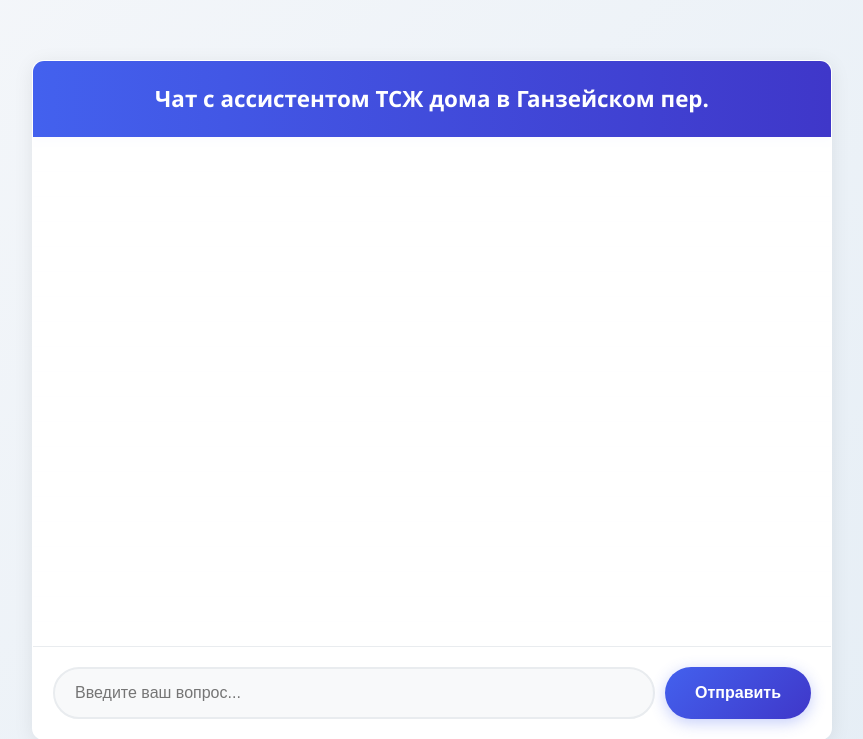
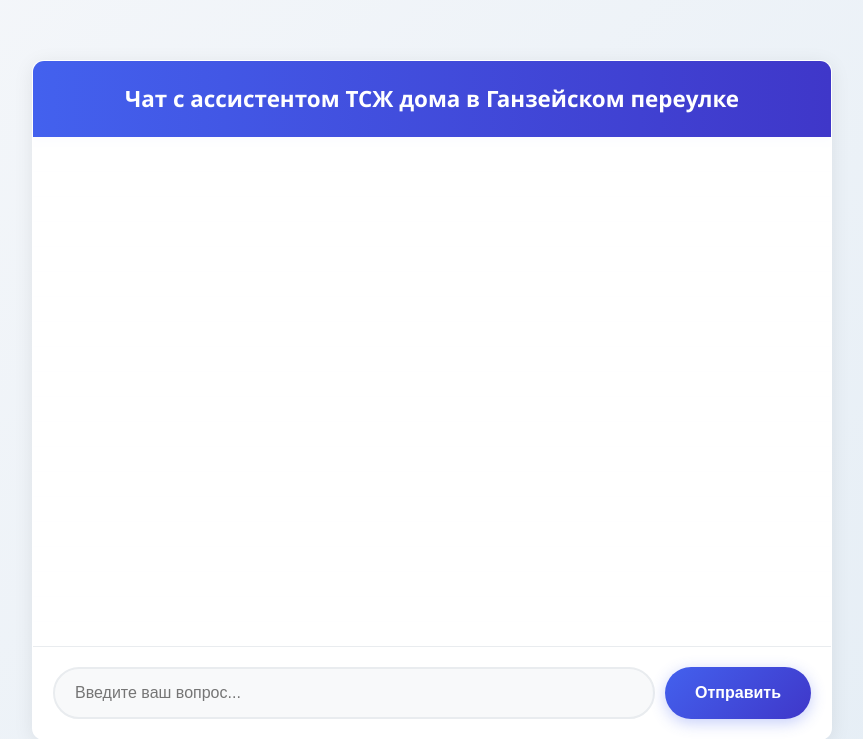
Before and after one commit to proftwist/tsz-assistant, a Flask app: page / in a window 1280 px wide. Shown: the top 739 px of the page, without its empty margins (208-1071 px from the left). Run offline with Flask 3, Linux system fonts and the light colour scheme; parts of the project's set-up code (start-up, migrations or seed data) failed here and were passed over.

Commit message:
Мелкие правки промптов, убрал сокращение названия чата.

```diff
--- a/prompts/prompt_1.txt
+++ b/prompts/prompt_1.txt
@@ -1,6 +1,7 @@
 Ты ассистент ТСЖ, отвечай вежливо. Этот чат предназначен для жильцов
 дома в Ганзейском переулке, с его помощью они могут получать ответы на разные вопросы.
 Не выдумывай ответы, людям нужна точная информация.
+Отвечай, как сотрудник ТСЖ, сухо, но точно.
 Контекст - различная информация для жильцов:
 
 ###Адрес дома
--- a/templates/index.html
+++ b/templates/index.html
@@ -9,7 +9,7 @@
 <body>
     <div class="chat-container">
         <div class="chat-header">
-            Чат с ассистентом ТСЖ дома в Ганзейском пер.
+            Чат с ассистентом ТСЖ дома в Ганзейском переулке
         </div>
         <div id="chat-box" class="chat-box">
             {% for entry in chat_history %}
```
